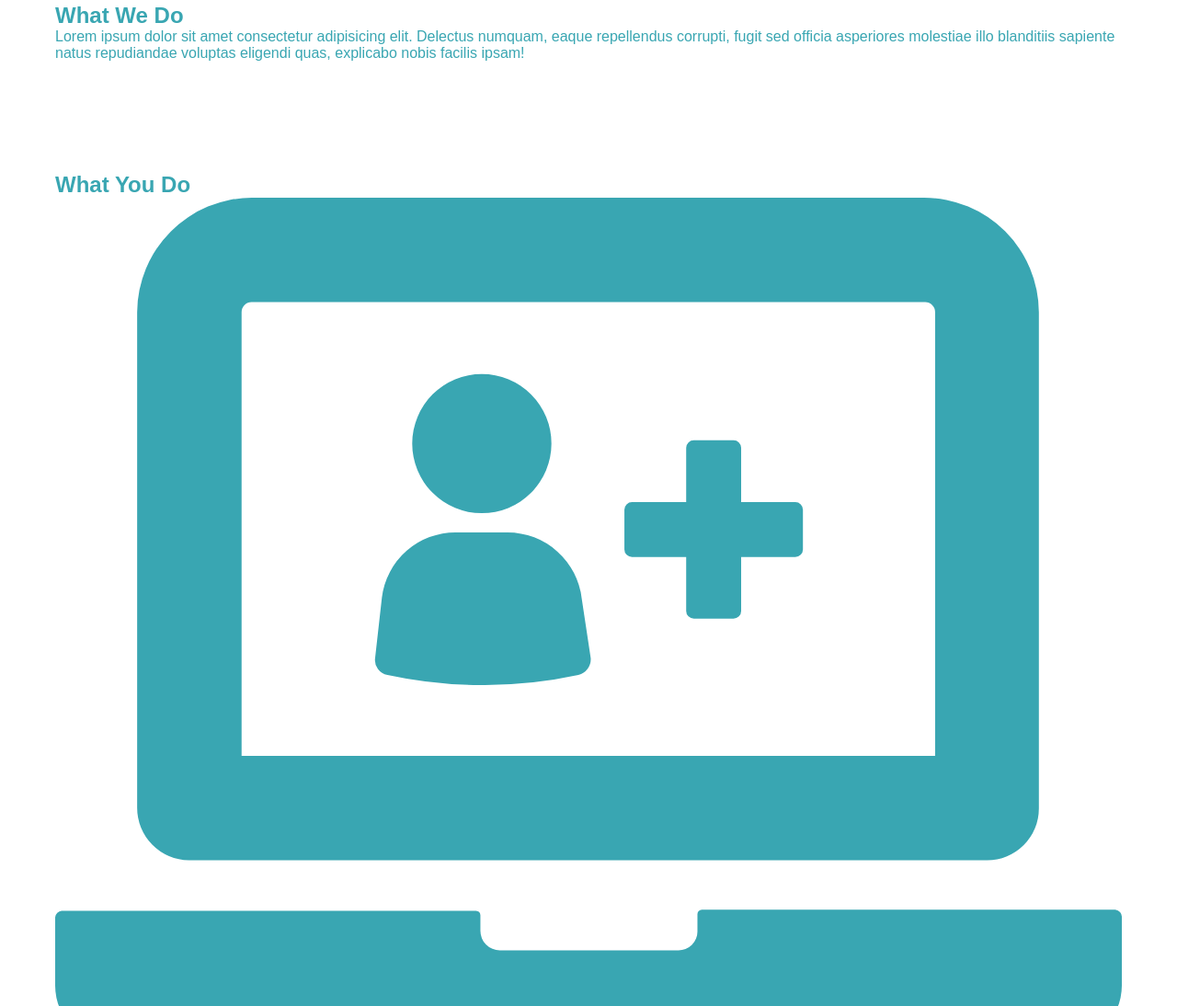
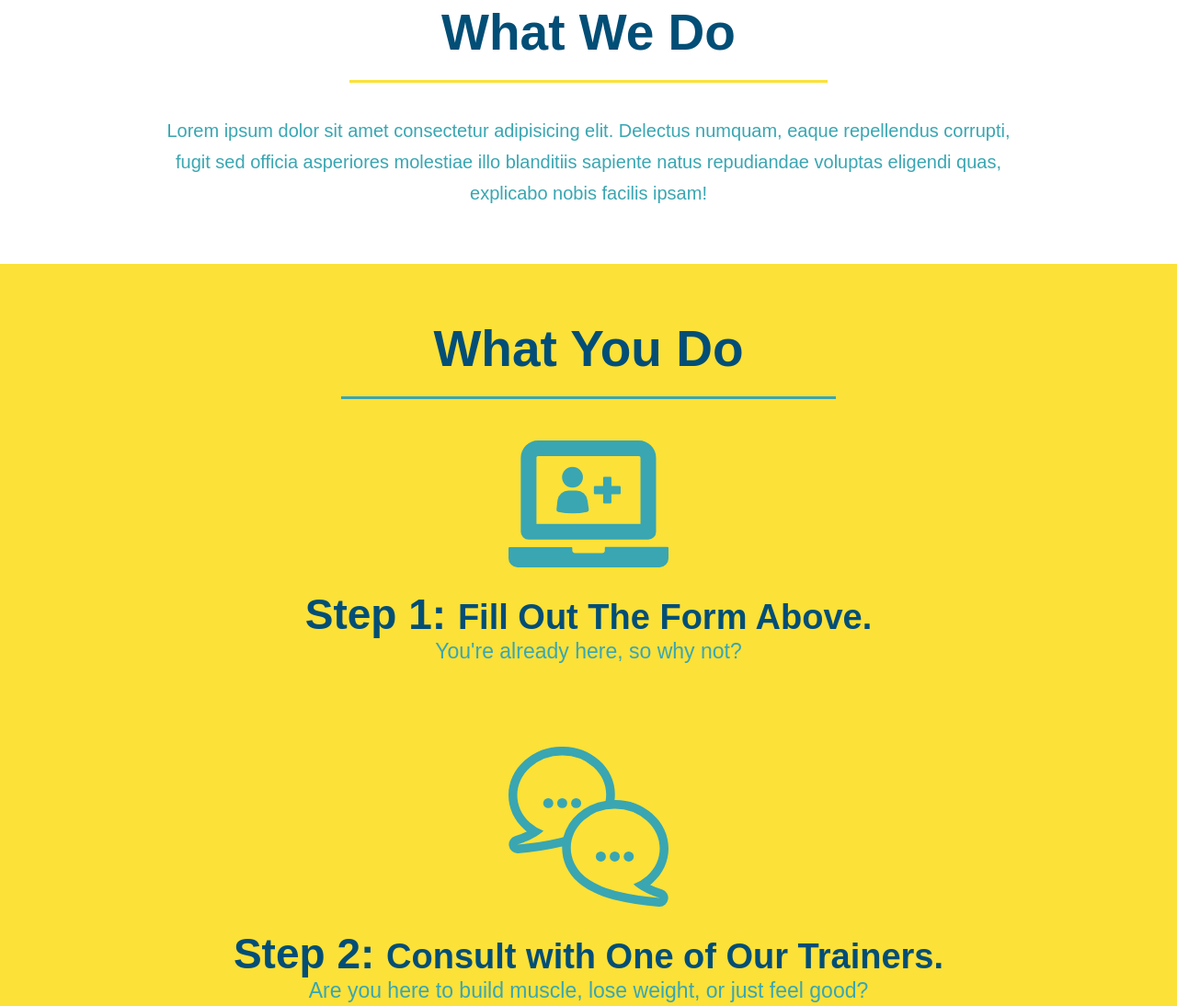
Before and after one commit to AndresVaquerano/run-buddy, a plain HTML site: page index.html in a window 1280 px wide. Shown: the part 739-1833 px from the top of the page at 92% size. Drawn offline with Linux system fonts and the light colour scheme.

Commit message:
style what you do section

```diff
--- a/assets/css/style.css
+++ b/assets/css/style.css
@@ -120,3 +120,61 @@ section{
     padding: 10px 20px;
     font-size: 16px;
   }
+
+  .intro {
+    text-align: center;
+  }
+
+  .intro p {
+    line-height: 1.7;
+    color: #39a6b2;
+    width: 80%;
+    font-size: 20px;
+    margin: 0 auto;
+  }
+
+  .steps {
+    text-align: center;
+    background: #fce138;
+  }
+
+  .section-title {
+    font-size: 55px;
+    color: #024e76;
+    margin-bottom: 35px;
+    padding: 0 100px 20px 100px;
+    display: inline-block;
+    border-bottom: 3px solid;
+  }
+
+  .primary-border {
+    border-color: #fce138;
+  }
+
+  .secondary-border {
+    border-color: #39a6b2;
+  }
+
+  .steps div {
+    margin-bottom: 80px;
+  }
+
+  .steps img {
+    width: 15%;
+    margin: 10px 0;
+  }
+
+  .steps h3 {
+    color: #024e76;
+    font-size: 46px;
+    margin-top: 10px;
+  }
+
+  .steps p {
+    color: #39a6b2;
+    font-size: 23px;
+  }
+
+  .steps span {
+    font-size: 38px;
+  }
--- a/index.html
+++ b/index.html
@@ -79,39 +79,39 @@
      <!-- end hero -->
 
      <!-- "What We Do" section -->
-     <section id="what-we-do">
-        <h2>What We Do</h2>
+     <section id="what-we-do" class="intro">
+        <h2 class="section-title primary-border">What We Do</h2>
         <p>
              Lorem ipsum dolor sit amet consectetur adipisicing elit. Delectus numquam, eaque repellendus corrupti, fugit sed officia asperiores molestiae illo blanditiis sapiente natus repudiandae voluptas eligendi quas, explicabo nobis facilis ipsam!
         </p>
      </section>
 
      <!-- "what you do" section -->
-     <section id="what-you-do">
-        <h2>What You Do</h2>
+     <section id="what-you-do" class="steps">
+        <h2 class="section-title secondary-border">What You Do</h2>
 
         <div>
             <!-- insert this img element -->
-            <img src="./assets/images/step-1.svg" alt="" />>
-            <h3>Step 1: Fill Out The Form Above</h3>
+            <img src="./assets/images/step-1.svg" alt="" />
+            <h3>Step 1: <span>Fill Out The Form Above.</span></h3>
             <p>You're already here, so why not?</p>
         </div>
 
         <div>
             <img src="./assets/images/step-2.svg" alt="" />
-            <h3>Step 2: Consult with One of Our Trainers</h3>
+            <h3>Step 2: <span>Consult with One of Our Trainers.</span></h3>
             <p>Are you here to build muscle, lose weight, or just feel good?</p>
         </div>
 
         <div>
             <img src="./assets/images/step-3.svg" alt="" />
-            <h3>Step 3: Get Running</h3>
+            <h3>Step 3: <span>Get Running.</span></h3>
             <p>Hit the ground running (literally) once your trainer lays out your plan</p>
         </div>
 
         <div>
             <img src="./assets/images/step-4.svg" alt="" />
-            <h3>Step 4: See Results</h3>
+            <h3>Step 4: <span>See Results.</span></h3>
             <p>Bi-weekly checkins with your trainer will keep you focused</p>
         </div>
      </section>
```
